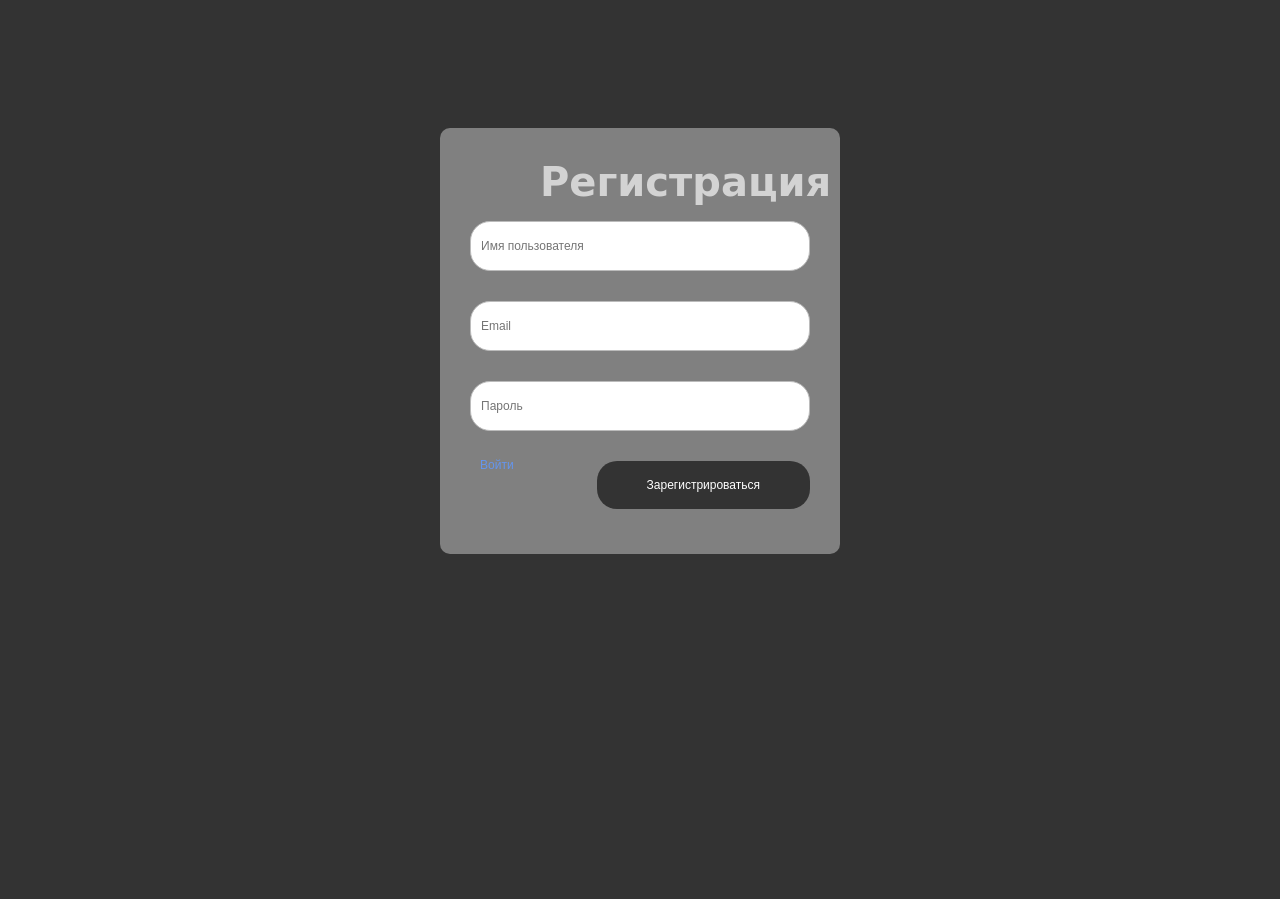
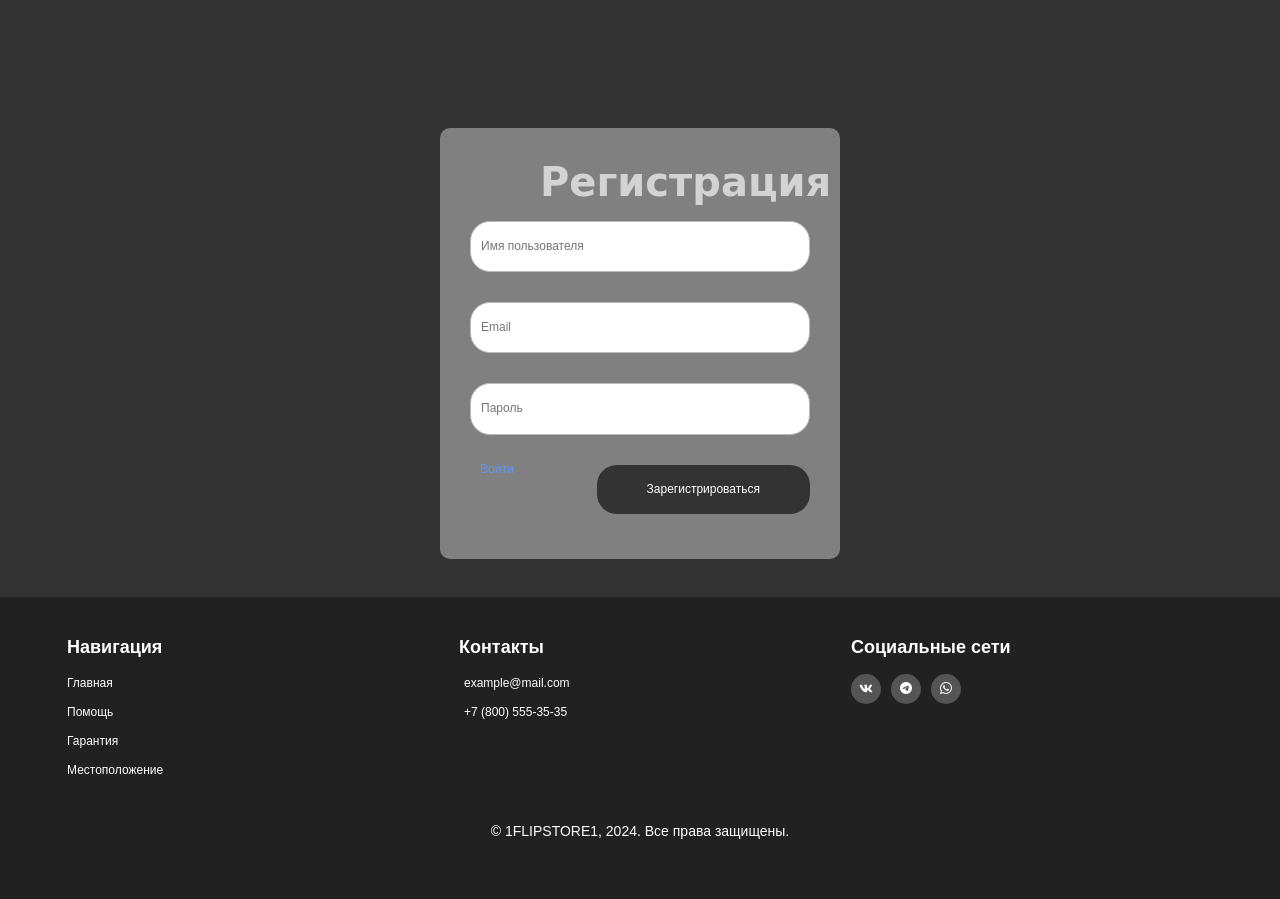
Before and after one commit to Amrikhudo/1flipstore1, a Flask app: page /register in a window 1280 px wide. Before the commit the page ends 554 px from the top, so only its background shows below. Run offline with Flask 3, Linux system fonts and the light colour scheme; some libraries are stand-ins or nearby versions.

Commit message:
Update register.html

```diff
--- a/template/register.html
+++ b/template/register.html
@@ -4,7 +4,10 @@
     <meta charset="utf-8">
     <meta name="viewport" content="width=device-width, initial-scale=1">
     <link href="https://cdn.jsdelivr.net/npm/bootstrap@5.1.3/dist/css/bootstrap.min.css" rel="stylesheet" integrity="sha384-1BmE4kWBq78iYhFldvKuhfTAU6auU8tT94WrHftjDbrCEXSU1oBoqyl2QvZ6jIW3" crossorigin="anonymous">
+    <link rel="stylesheet" type="text/css" href="{{ url_for('static', filename='css/style.css') }}">
+    <link rel="stylesheet" href="https://cdn.jsdelivr.net/npm/bootstrap-icons@1.8.1/font/bootstrap-icons.css">
     <link rel="stylesheet" type="text/css" href="{{ url_for('static', filename='css/login.css') }}">
+    <link rel="stylesheet" href="https://cdnjs.cloudflare.com/ajax/libs/font-awesome/5.9.0/css/all.min.css" integrity="sha512-q3eWabyZPc1XTCmF+8/LuE1ozpg5xxn7iO89yfSOd5/oKvyqLngoNGsx8jq92Y8eXJ/IRxQbEC+FGSYxtk2oiw==" crossorigin="anonymous" referrerpolicy="no-referrer" />
     <link rel="stylesheet" type="text/css" href="{{ url_for('static', filename='css/style.min.css') }}">
     <title>{% block title %}Регистрация{% endblock %}</title>
 </head>
@@ -44,5 +47,37 @@
 
         <input type="submit" name="submit" value="Зарегистрироваться" />
     </form>
+    <br><br>
+<footer class="footer">
+  <div class="container">
+    <div class="footer__inner">
+      <div class="footer__col">
+        <h3 class="footer__col-title">Навигация</h3>
+        <ul class="footer__col-list">
+          <li><a href="{{ url_for('index') }}">Главная</a></li>
+          <li><a href="{{ url_for('help') }}">Помощь</a></li>
+          <li><a href="{{ url_for('garantiya') }}">Гарантия</a></li>
+          <li><a href="{{ url_for('geo') }}">Местоположение</a></li>
+        </ul>
+      </div>
+      <div class="footer__col">
+        <h3 class="footer__col-title">Контакты</h3>
+        <ul class="footer__col-list footer__col-list--contacts">
+          <li><a href="mailto:example@mail.com">example@mail.com</a></li>
+          <li><a href="tel:+78005553535">+7 (800) 555-35-35</a></li>
+        </ul>
+      </div>
+      <div class="footer__col">
+        <h3 class="footer__col-title">Социальные сети</h3>
+        <ul class="footer__col-list footer__col-list--socials">
+          <li><a href="https://vk.com/1flipstore1" target="_blank"><i class="fab fa-vk"></i></a></li>
+          <li><a href="#" target="_blank"><i class="bi bi-telegram"></i></a></li>
+          <li><a href="#" target="_blank"><i class="bi bi-whatsapp"></i></a></li>
+        </ul>
+      </div>
+    </div>
+    <div class="footer__copy">
+      <p>&copy; 1FLIPSTORE1, 2024. Все права защищены.</p>
+</footer>
 </body>
 </html>
```
